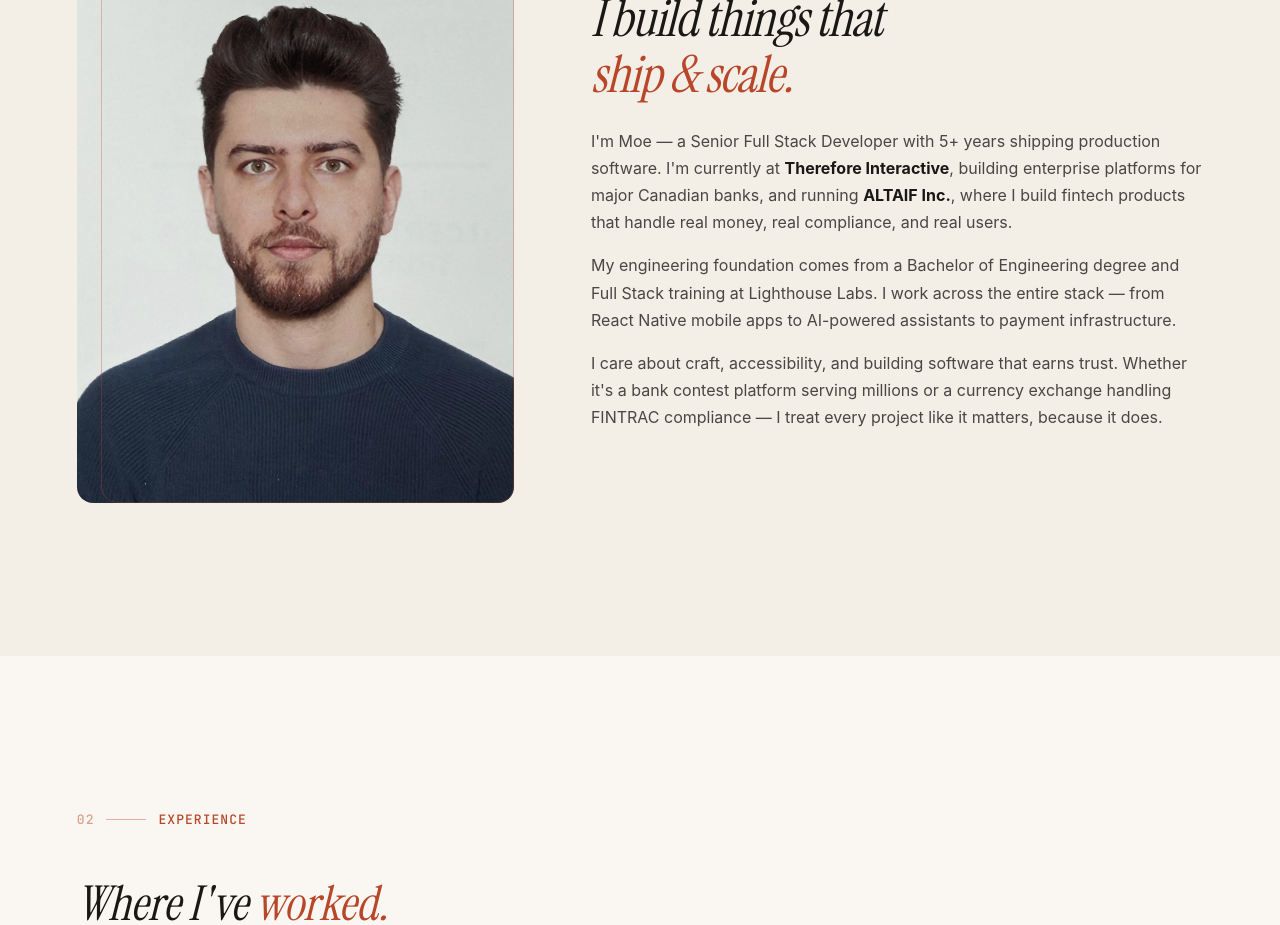
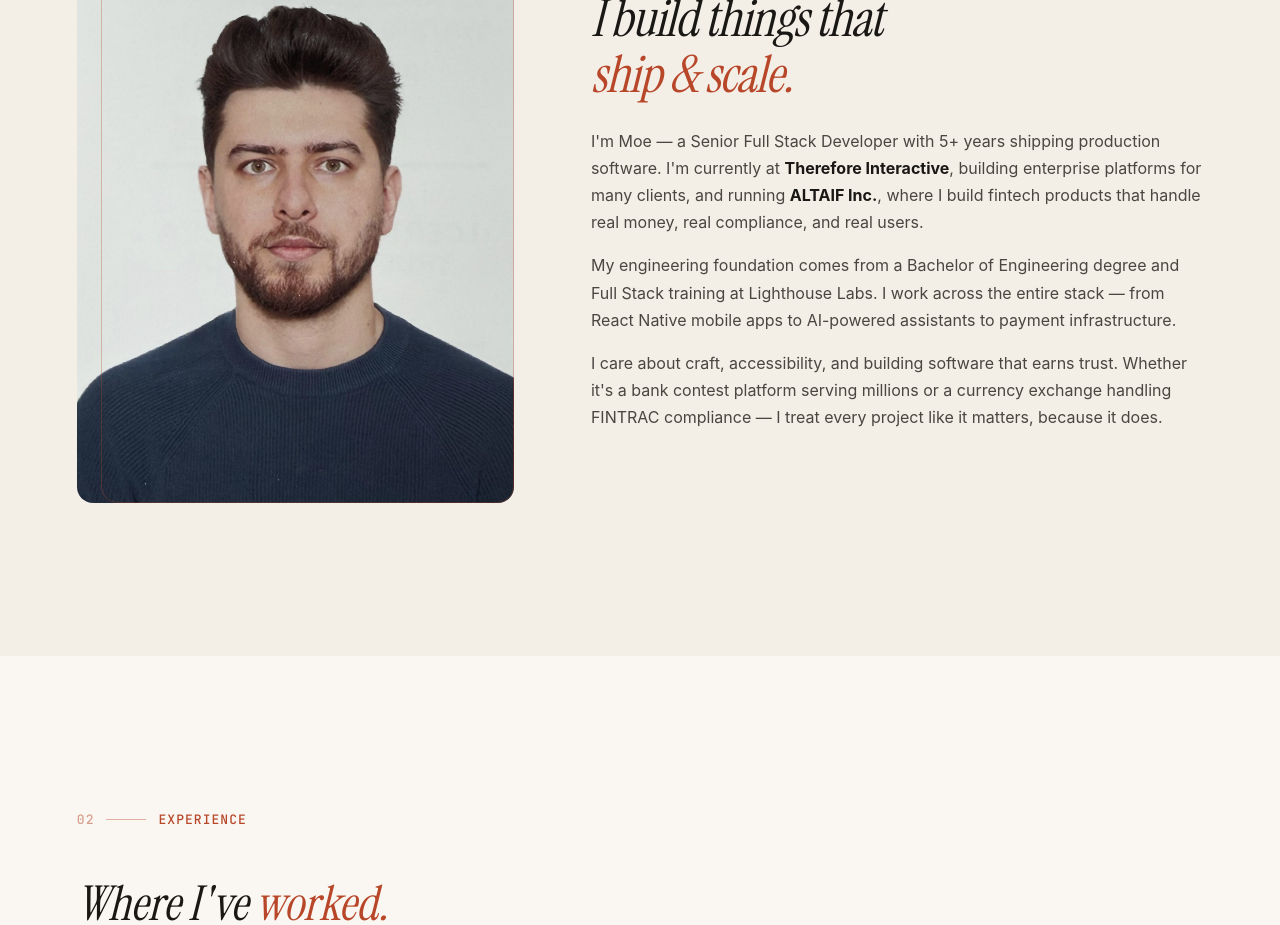
Before and after one commit to mo-ab93/moe, a Next.js app: page / in a window 1280 px wide. Shown: the part 1120-2045 px from the top of the page. Built offline with nearby package versions, Linux system fonts and the light colour scheme.

Commit message:
Generalize client reference in About section

```diff
--- a/components/About.tsx
+++ b/components/About.tsx
@@ -77,7 +77,7 @@ export default function About() {
               I&apos;m Moe — a Senior Full Stack Developer with 5+ years shipping production
               software. I&apos;m currently at{' '}
               <strong style={{ color: 'var(--text-primary)' }}>Therefore Interactive</strong>,
-              building enterprise platforms for major Canadian banks, and running{' '}
+              building enterprise platforms for many clients, and running{' '}
               <strong style={{ color: 'var(--text-primary)' }}>ALTAIF Inc.</strong>, where I build
               fintech products that handle real money, real compliance, and real users.
             </p>
```
